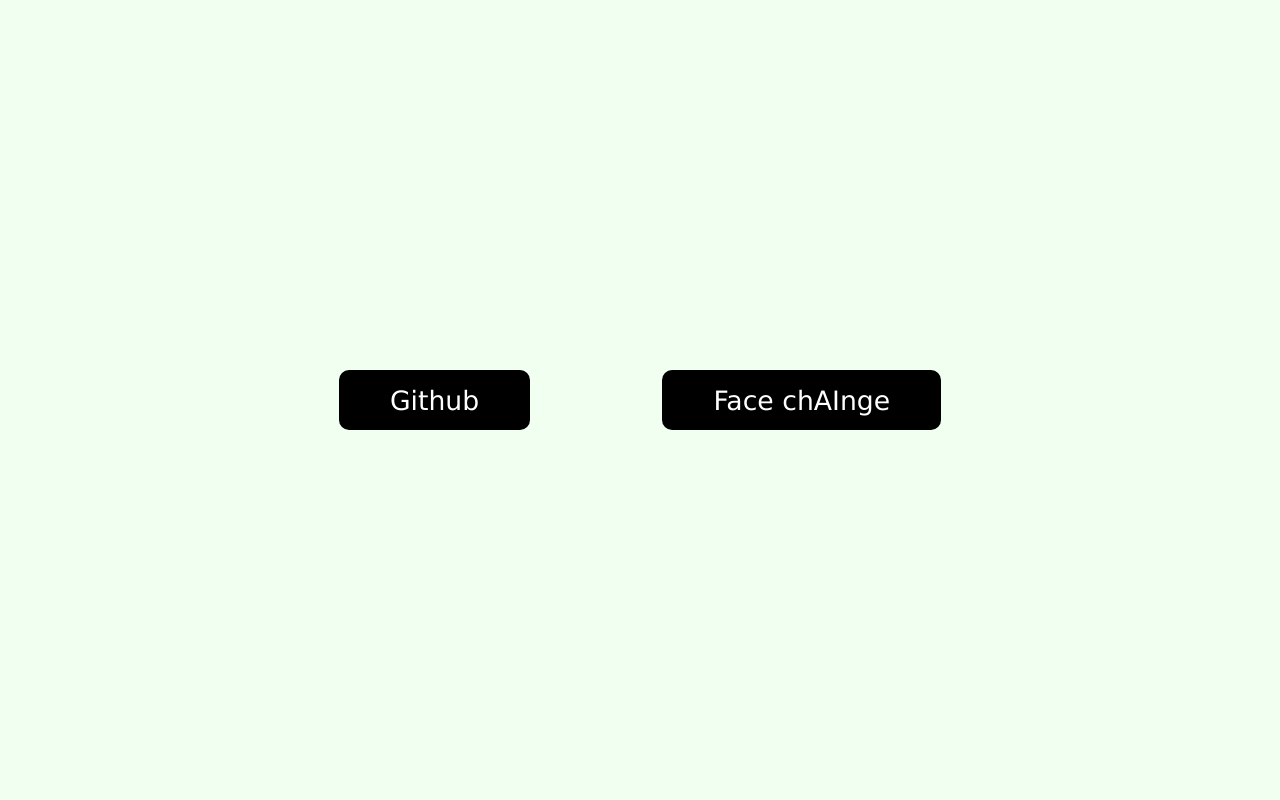
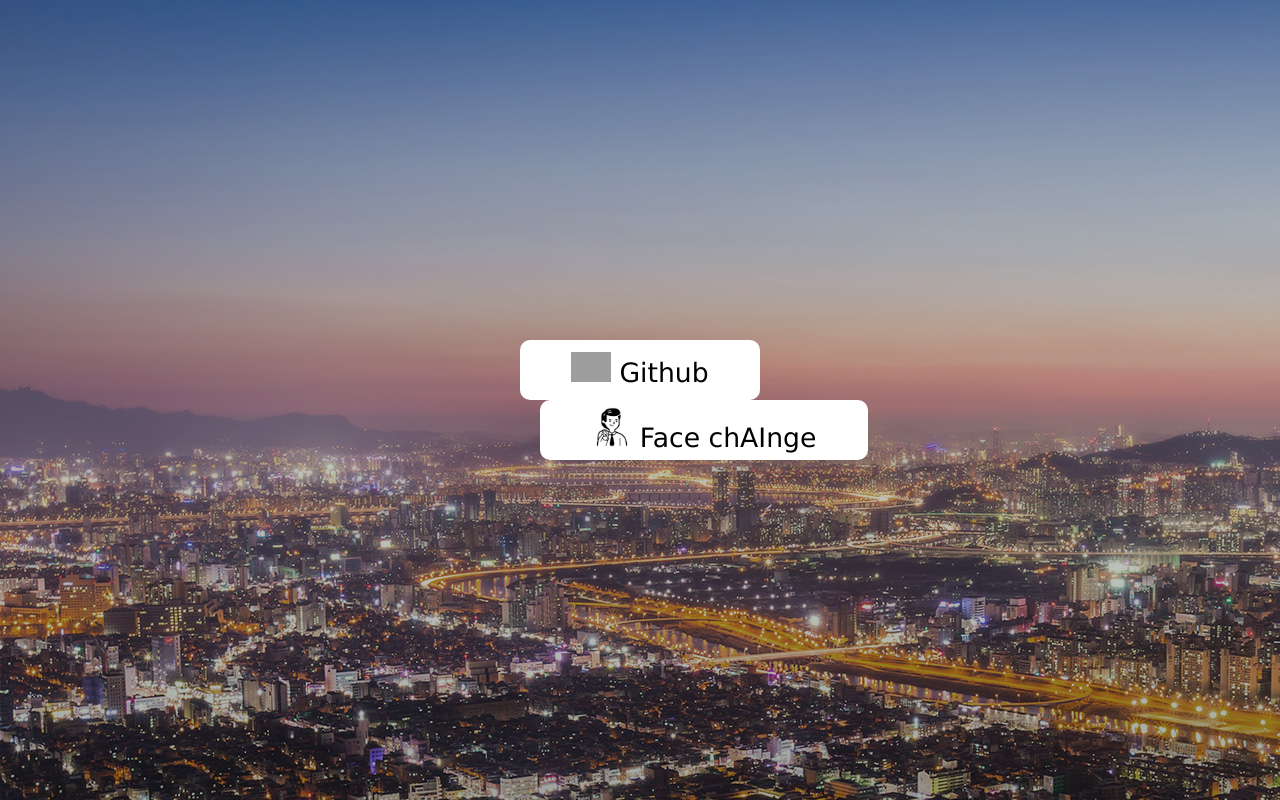
Before and after one commit to Jy0923/Face-chAInge, a Flask app: template web/templates/main.html in a window 1280 px wide. Run offline with Flask 2, Linux system fonts and the light colour scheme; the template is opened without the code that fills it, so the values that code supplies are empty; grey boxes are pictures that could not be loaded.

Commit message:
page designs - 캔버스랑 버튼 위치 통일 - 메인페이지 아이콘, 배경사진 추가 - 페이지별 홈버튼 추가

```diff
--- a/web/static/css/main.css
+++ b/web/static/css/main.css
@@ -6,8 +6,8 @@ html {
 body {
     width: 100%;
     height: 100%;
-    /* background-image: url('http://www.bgf.co.kr/images/visual/main_v01.jpg'); */
-    background-color:honeydew;
+    background-image: url('../images/sources/main_v01.jpeg');
+/*     background-color:honeydew; */
     background-repeat : no-repeat;
     /* background-size : contain; */
 }
@@ -33,8 +33,6 @@ span {
 }
 
 
-
-
 .face-change {
     vertical-align:middle;
     text-align: center;
@@ -42,8 +40,8 @@ span {
     font-family:'Lucida Sans', 'Lucida Sans Regular', 'Lucida Grande', 'Lucida Sans Unicode', Geneva, Verdana, sans-serif;
     border-radius: 10px;
     margin-left: 20%;
-    background: black;
-    color:#fff;
+    background: white;
+    color: black;
     border:none;
     position:relative;
     height:60px;
@@ -54,8 +52,8 @@ span {
     outline:none;
   }
   button:hover{
-    background:#fff;
-    color: black;
+    background:black;
+    color: white;
   }
   button:before,button:after{
     content:'';
@@ -86,8 +84,8 @@ span {
 
     font-family:'Lucida Sans', 'Lucida Sans Regular', 'Lucida Grande', 'Lucida Sans Unicode', Geneva, Verdana, sans-serif;
     border-radius: 10px;
-    background: black;
-    color:#fff;
+    background: white;
+    color:black;
     border:none;
     position:relative;
     height:60px;
@@ -98,8 +96,8 @@ span {
     outline:none;
   }
   button:hover{
-    background:#fff;
-    color: black;
+    background:black;
+    color: white;
   }
   button:before,button:after{
     content:'';
--- a/web/static/css/result.css
+++ b/web/static/css/result.css
@@ -2,6 +2,11 @@ body {
     font-family: sans-serif;
     height: 100%;
     margin: 30px;
+}
+
+#home {
+    margin-left: 10px;
+    cursor: pointer;
 }
 
 .image {
--- a/web/static/css/submit.css
+++ b/web/static/css/submit.css
@@ -2,6 +2,11 @@ body {
     font-family: sans-serif;
     height: 100%;
     margin: 30px;
+}
+
+#home {
+    margin-left: 10px;
+    cursor: pointer;
 }
 
 .image {
--- a/web/templates/main.html
+++ b/web/templates/main.html
@@ -2,7 +2,7 @@
 <html>
     <head>
         <meta charset="utf-8"/>
-            <link rel="stylesheet" href="../static/css/main.css">
+            <link rel="stylesheet" href="static/css/main.css">
     </head>
 
     <body bgcolor="#E0E0E0">
@@ -11,14 +11,14 @@
 
         <div class = "button-box">
 
-            <button type="button" class="github" onclick="location.href='https://github.com/Jy0923/2021dna_conference'">
-                <!-- <img id="button1" src="https://play-lh.googleusercontent.com/PCpXdqvUWfCW1mXhH1Y_98yBpgsWxuTSTofy3NGMo9yBTATDyzVkqU580bfSln50bFU" width="40"> -->
+            <button type="button" class="github" onclick="location.href='https://github.com/Jy0923/Face-chAInge'">
+                <img id="button1" src="https://miro.medium.com/max/636/1*1OKmA2EdGln8O6RCVORgGg.png" width="40">
                 <span>Github</span>
             </button>
 
 
             <button type="button" class="face-change" onclick="location.href= '/index'">
-                <!-- <img id="button2" src="../static/images/dna.png" width="40"> -->
+                <img id="button2" src="static/images/sources/icon.jpeg" width="40">
                 <span>Face chAInge</span>
             </button>
         </div>
```
Also changed, not shown: web/static/css/index.css (+7 -2 lines), web/templates/index.html (+12 -8 lines), web/templates/result.html (+5 -2 lines), web/templates/submit.html (+5 -2 lines), web/static/images/sources/icon.jpeg (added), web/static/images/sources/main_v01.jpeg (added).
